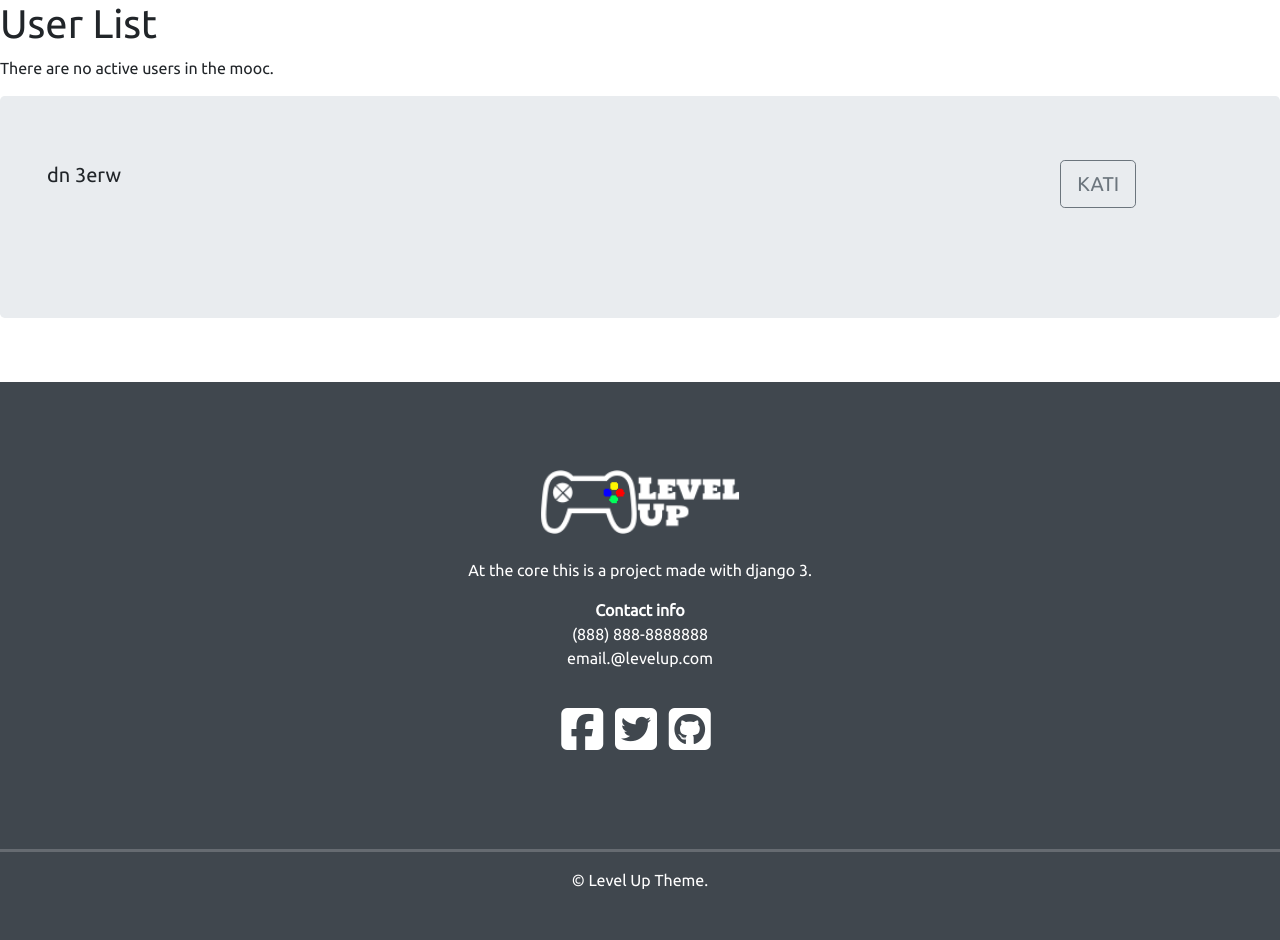
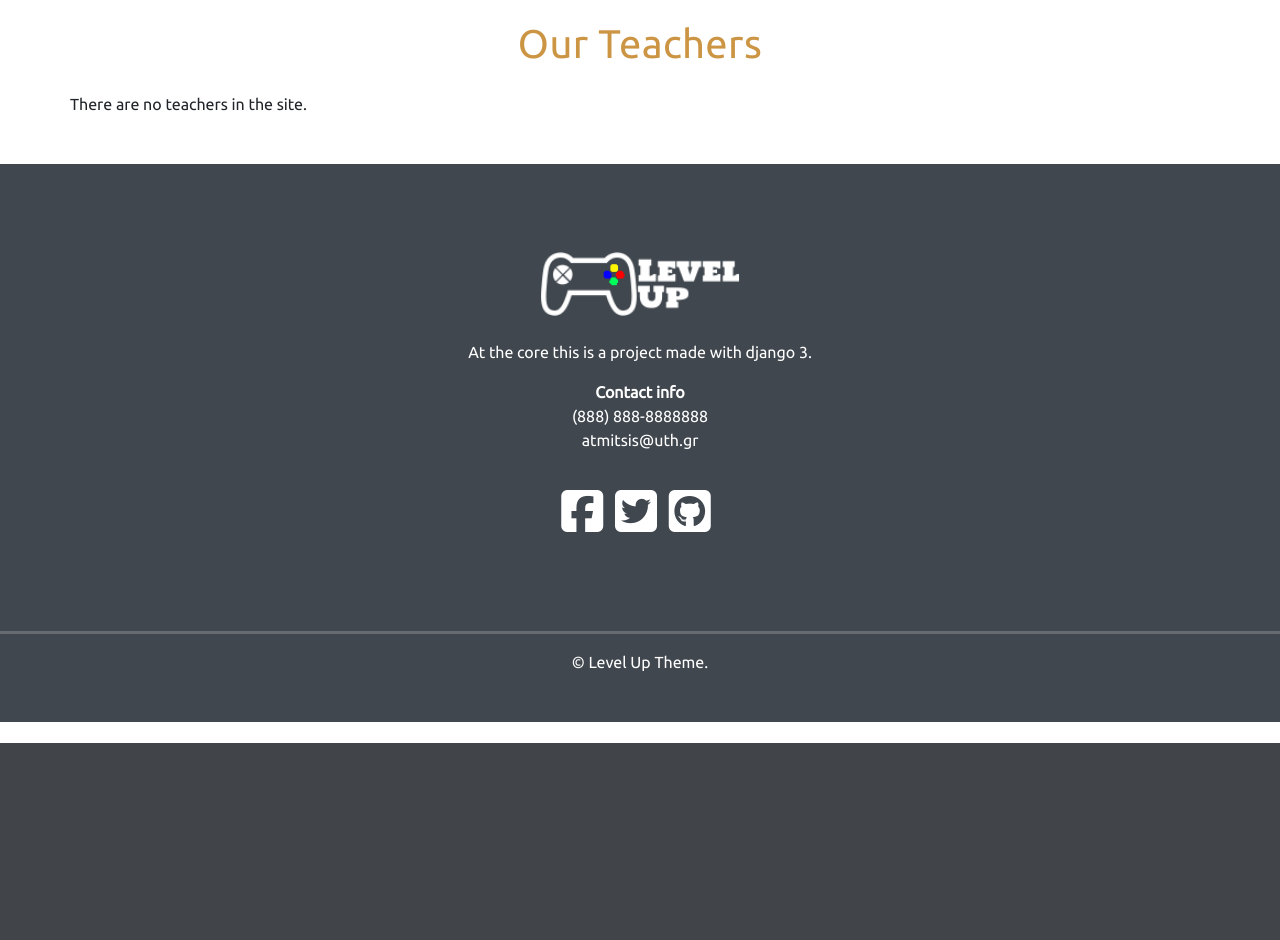
Before and after one commit to thanoomits/Thesis, a Django app: page /teachers/ in a window 1280 px wide. Shown: the part 57-997 px from the top of the page. After the commit the page ends 800 px from the top, so only its background shows below. Run offline with Django 3.2, Linux system fonts and the light colour scheme; data that the repository does not hold is empty; some libraries are stand-ins or nearby versions.

Commit message:
Fixed 'all teachers' button to display proper information

```diff
--- a/mooc/catalog/static/css/styles.css
+++ b/mooc/catalog/static/css/styles.css
@@ -387,3 +387,20 @@ hr.socket {
     border-radius: 25px;
     font-size: 1.5rem;
 }
+
+.prof-page {
+    display: flex;
+    align-items: center;
+    padding-bottom: 16px;
+
+}
+
+.prof-p {
+    border-right: 1px solid rgba(0, 0, 0, 0.1);
+}
+
+.kentro {
+    text-align: center;
+    margin-bottom: 2rem;
+    margin-top: 2rem;
+}
--- a/mooc/catalog/templates/base_generic.html
+++ b/mooc/catalog/templates/base_generic.html
@@ -36,11 +36,11 @@
           <img src="{% static 'images/logo6.png'%}">
           <p>At the core this is a project made with django 3.</p>
           <strong>Contact info</strong>
-          <p>(888) 888-8888888<br>email.@levelup.com</p>
+          <p>(888) 888-8888888<br>atmitsis@uth.gr</p>
 
-          <a href="" target="_blank"><i class="fab fa-facebook-square fa-3x"></i></a>
-          <a href="" target="_blank"><i class="fab fa-twitter-square fa-3x"></i></a>
-          <a href="" target="_blank"><i class="fab fa-github-square fa-3x"></i></a>
+          <a href="https://el-gr.facebook.com/thanos.mitsis.9" target="_blank"><i class="fab fa-facebook-square fa-3x"></i></a>
+          <a href="https://twitter.com/thanoobass" target="_blank"><i class="fab fa-twitter-square fa-3x"></i></a>
+          <a href="https://github.com/thanoobass" target="_blank"><i class="fab fa-github-square fa-3x"></i></a>
         </div>
 
         <hr class="socket">
--- a/mooc/catalog/templates/catalog/lessons_detail.html
+++ b/mooc/catalog/templates/catalog/lessons_detail.html
@@ -2,8 +2,6 @@
 {% load static %}
 
 {% block content %}
-
-
 
 
 <div class="gradient">
--- a/mooc/catalog/templates/catalog/lessons_list.html
+++ b/mooc/catalog/templates/catalog/lessons_list.html
@@ -9,7 +9,7 @@
                     <h1 class="ctitle"> {{course}} <h1>
 
                             <div class="teachfield">
-                                <h4><strong>Teacher: </strong> <a class="linkinfo" href="{% url 'user-detail' course.teacher.id %}">{{ course.teacher.last_name }} {{ course.teacher.first_name }}</a></h4>
+                                <h4><strong>Teacher: </strong> <a class="linkinfo" href="{% url 'teacher-detail' course.teacher.id %}">{{ course.teacher.last_name }} {{ course.teacher.first_name }}</a></h4>
                                 <h4><strong>Field: </strong> {{ course.field.all|join:", " }}</h4>
                             </div>
 
--- a/mooc/catalog/templates/catalog/navbar.html
+++ b/mooc/catalog/templates/catalog/navbar.html
@@ -12,7 +12,7 @@
           <a class="nav-link" href="{% url 'courses' %}"> All courses</a>
         </li>
         <li class="nav-item active">
-          <a class="nav-link" href="{% url 'users' %}"> All teachers</a>
+          <a class="nav-link" href="{% url 'teachers' %}"> All teachers</a>
         </li>
         {% if user.is_authenticated %}
           <li class="nav-item active">
--- a/mooc/catalog/templates/catalog/postedby_list.html
+++ b/mooc/catalog/templates/catalog/postedby_list.html
@@ -1,16 +1,22 @@
 {% extends "base_generic.html" %}
 
 {% block content %}
-  <h1>Teacher List</h1>
+
+  <div class="container">
+    <h1 class="course-card-heading">Our Teachers</h1>
+    <div class="row">
       {% if postedby_list %}
-  <ul>
         {% for postedby in postedby_list %}
-      <li>
-        <a href="{{ postedby.get_absolute_url }}">{{ postedby.op }}</a>
-      </li>
+          <div class="col-lg-8 offset-lg-2">
+            <div class="card-main">
+              <a href="{{ postedby.get_absolute_url }}">{{ postedby.op.first_name }} {{ postedby.op.last_name }}</a>
+            </div>
+          </div>
         {% endfor %}
-  </ul>
       {% else %}
         <p>There are no teachers in the site.</p>
       {% endif %}
+    </div>
+  </div>
+
 {% endblock %}
--- a/mooc/catalog/templates/catalog/user_list.html
+++ b/mooc/catalog/templates/catalog/user_list.html
@@ -1,27 +1,22 @@
 {% extends "base_generic.html" %}
 
 {% block content %}
-  <h1>User List</h1>
-  {% if user_list %}
-  <ul>
-    {% for user in user_list %}
-      <li>
-        <a href="{{ user.get_absolute_url }}">{{ user.last_name }} {{ user.first_name }}</a>
-    {% endfor %}
-  </ul>
-  {% else %}
-    <p>There are no active users in the mooc.</p>
-  {% endif %}
 
-
-  <div class="container-fluid">
-    <div class="row jumbotron">
-      <div class="col-xs-12 col-sm-12 col-md-9 col-lg-9 col-xl-10">
-        <p class="lead">dn 3erw</p>
-      </div>
-      <div class="col-xs-12 col-sm-12 col-md-3 col-lg-3 col-xl-2">
-        <a href="#"><button type="button" class="btn btn-outline-secondary btn-lg">KATI</button></a>
-      </div>
+  <div class="container">
+    <h1 class="course-card-heading">Our Teachers</h1>
+    <div class="row">
+      {% if teacher_list %}
+        {% for teacher in teacher_list %}
+          <div class="col-lg-8 offset-lg-2">
+            <div class="card-main">
+              <a href="{{ teacher.get_absolute_url }}">{{ teacher.last_name }} {{ teacher.first_name }}</a>
+            </div>
+          </div>
+        {% endfor %}
+      {% else %}
+        <p>There are no courses in the site.</p>
+      {% endif %}
     </div>
   </div>
+
 {% endblock %}
--- a/mooc/catalog/urls.py
+++ b/mooc/catalog/urls.py
@@ -10,8 +10,8 @@ urlpatterns = [
     path('lessons/<int:pk>', views.LessonsDetailView.as_view(), name='lesson-detail'),
     path('course/<int:pk>/addtolist', views.addtolist, name='add-course-to-list'),
     path('course/<int:pk>/deletefromlist', views.deletefromlist, name='delete-course-from-list'),
-    path('teachers/', views.UserListView.as_view(), name='users'),
-    path('teacher/<int:pk>', views.UserDetailView.as_view(), name='user-detail'),
+    path('teachers/', views.PostedbyListView.as_view(), name='teachers'),
+    path('teacher/<int:pk>', views.PostedbyDetailView.as_view(), name='teacher-detail'),
     path('teacher/create', views.PostedbyCreate.as_view(), name='teacher-create'),
     path('teacher/<int:pk>/update', views.PostedbyUpdate.as_view(), name='teacher-update'),
     path('teacher/<int:pk>/delete', views.PostedbyDelete.as_view(), name='teacher-delete'),
--- a/mooc/catalog/views.py
+++ b/mooc/catalog/views.py
@@ -39,7 +39,21 @@ class CourseDetailView(generic.DetailView):
 
 class UserListView(generic.ListView):
     model = User
-    paginate_by = 2
+
+class PostedbyListView(generic.ListView):
+    model = Postedby
+
+class PostedbyDetailView(generic.DetailView):
+    model = Postedby
+
+    def get_context_data(self, **kwargs):
+        context = super(PostedbyDetailView, self).get_context_data(**kwargs)
+        teacher = self.get_object()
+        teacher = User.objects.get(username=teacher.op.username)
+        context['teacher'] = teacher
+        context['courses'] = Course.objects.filter(teacher=teacher)
+        return(context)
+
 
 class UserDetailView(generic.DetailView):
     model = User
@@ -132,11 +146,10 @@ def view_profile(request):
 def edit_profile(request):
     if request.method=='POST':
         form = EditProfileForm(request.POST, instance=request.user)
-
         if form.is_valid():
             form.save()
+            messages.success(request,f'Your profile has been updated!')
             return redirect('/profile')
-
     else:
         form = EditProfileForm(instance=request.user)
         args = {'form': form}
@@ -153,8 +166,6 @@ def change_password(request):
             form.save()
             update_session_auth_hash(request, form.user)
             return redirect('/profile')
-        else:
-            return redirect('/change-password')
 
     else:
         form = PasswordChangeForm(user=request.user)
```
Also changed, not shown: mooc/catalog/forms.py (+6 -15 lines), mooc/catalog/models.py (+8 -2 lines), mooc/catalog/templates/catalog/edit_profile.html (+8 -28 lines), mooc/catalog/templates/catalog/postedby_detail.html (+26 -9 lines), mooc/catalog/templates/catalog/profile.html (+28 -26 lines). Lines whose indentation alone changed are shown as unchanged.
